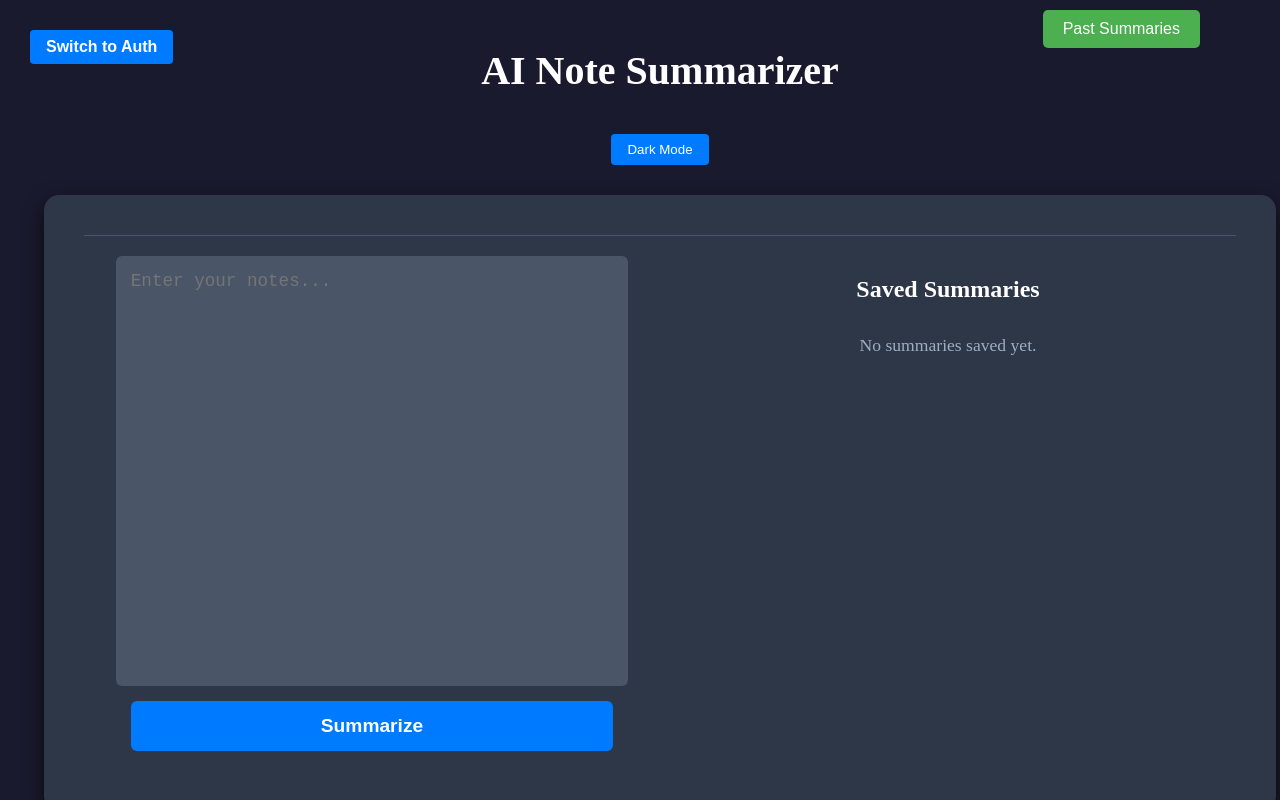
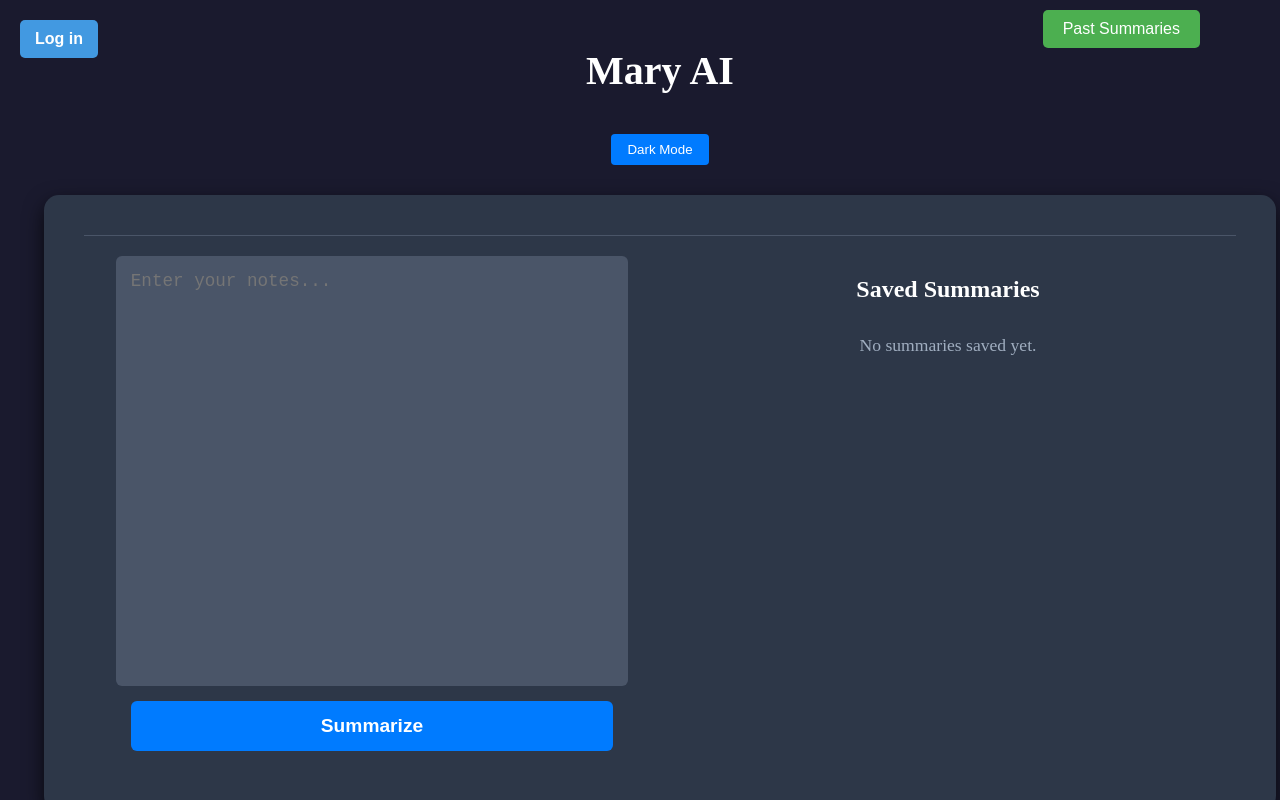
Before and after one commit to Constantinedr/ai-note-summarizer, a React (Create React App) app: page / in a window 1280 px wide. Built offline with nearby package versions, Linux system fonts and the light colour scheme; what @huggingface/inference would draw is missing.

Commit message:
fdfd
dffd

```diff
--- a/src/App.js
+++ b/src/App.js
@@ -108,7 +108,7 @@ function Summarizer({ onLogout, darkMode, toggleDarkMode }) {
 
   return (
     <div className={`${styles.container} ${darkMode ? styles.darkMode : ""}`}>
-      <h1 className={styles.title}>AI Note Summarizer</h1>
+      <h1 className={styles.title}> Mary AI </h1>
       <button className={styles.pastSummariesButton} onClick={toggleHistory}>
         {showHistory ? "Hide History" : "Past Summaries"}
       </button>
@@ -429,8 +429,8 @@ function App() {
                   {isLoggedIn
                     ? "You are logged in"
                     : showSummarizer
-                    ? "Switch to Auth"
-                    : "Switch to Summarizer"}
+                    ? "Log in"
+                    : "Back to home"}
                 </button>
                 {showSummarizer ? (
                   <Summarizer onLogout={handleLogout} darkMode={darkMode} toggleDarkMode={toggleDarkMode} />
--- a/src/App.module.css
+++ b/src/App.module.css
@@ -118,7 +118,14 @@ body {
   margin-top: 15px;
   transition: background 0.3s;
 }
-
+body.dark-mode {
+  background-color: #121212;
+  color: white;
+}
+.darkMode .switchButton {
+  background-color: #333;
+  color: white;
+}
 .button:hover {
   background-color: #0056b3;
 }
@@ -169,8 +176,8 @@ body {
 /* Logout Button */
 .logoutButton {
   position: absolute;
-  top: 60px;
-  left: 20px;
+  top: 70px;
+  left: 30px;
   padding: 10px 20px;
   background-color: #e53e3e;
   color: white;
@@ -418,17 +425,3 @@ body {
 }
 
 /* Ensure switchButton has a default style if not already defined */
-.switchButton {
-  padding: 8px 16px;
-  margin: 10px;
-  background-color: #007bff;
-  color: white;
-  border: none;
-  border-radius: 4px;
-  cursor: pointer;
-}
-
-.switchButton:disabled {
-  background-color: #ccc;
-  cursor: not-allowed;
-}
```
